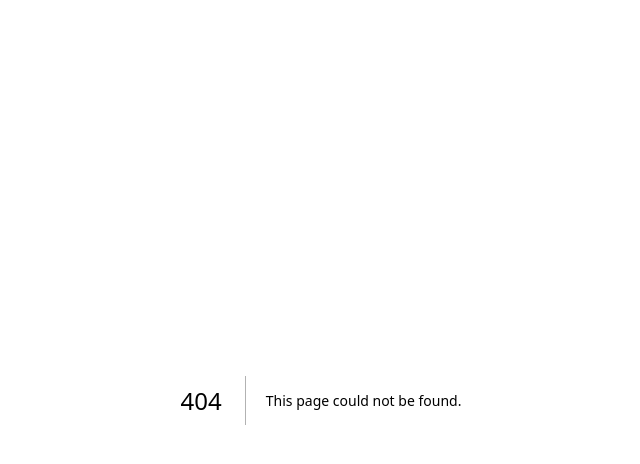
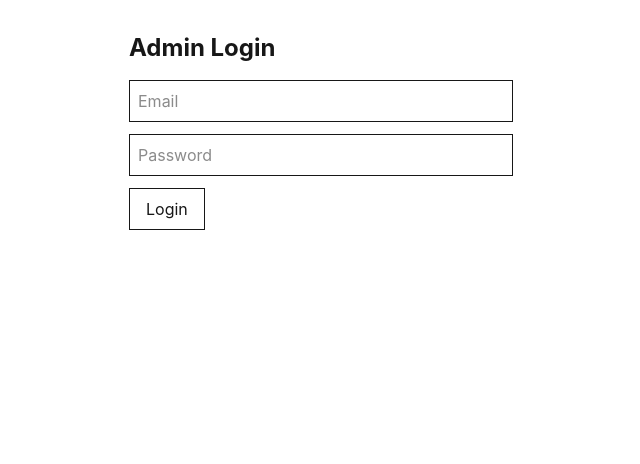
Before and after one commit to ARKOG-trade/safereport-ng, a Next.js app: page /login/admin in a window 1280 px wide. Before the commit this address had no page. Shown: the top 464 px of the page, without its empty margins (319-959 px from the left). Built offline with nearby package versions, Linux system fonts and the light colour scheme; no server answers.

Commit message:
Add admin login page

```diff
--- /dev/null
+++ b/app/login/admin/page.tsx
@@ -0,0 +1,68 @@
+"use client";
+
+import { useState } from "react";
+import { signInWithEmailAndPassword } from "firebase/auth";
+import { auth } from "@/lib/auth";
+import { useRouter } from "next/navigation";
+
+export default function AdminLoginPage() {
+  const [email, setEmail] = useState("");
+  const [password, setPassword] = useState("");
+  const [error, setError] = useState("");
+
+  const router = useRouter();
+
+  async function handleLogin(e: React.FormEvent) {
+    e.preventDefault();
+
+    try {
+      await signInWithEmailAndPassword(
+        auth,
+        email,
+        password
+      );
+
+      router.push("/admin");
+    } catch {
+      setError("Invalid login credentials");
+    }
+  }
+
+  return (
+    <div className="p-8 max-w-md mx-auto">
+      <h1 className="text-2xl font-bold mb-4">
+        Admin Login
+      </h1>
+
+      <form onSubmit={handleLogin}>
+        <input
+          className="border p-2 w-full mb-3"
+          placeholder="Email"
+          value={email}
+          onChange={(e) => setEmail(e.target.value)}
+        />
+
+        <input
+          className="border p-2 w-full mb-3"
+          type="password"
+          placeholder="Password"
+          value={password}
+          onChange={(e) => setPassword(e.target.value)}
+        />
+
+        <button
+          className="border px-4 py-2"
+          type="submit"
+        >
+          Login
+        </button>
+      </form>
+
+      {error && (
+        <p className="mt-3 text-red-500">
+          {error}
+        </p>
+      )}
+    </div>
+  );
+}
```
